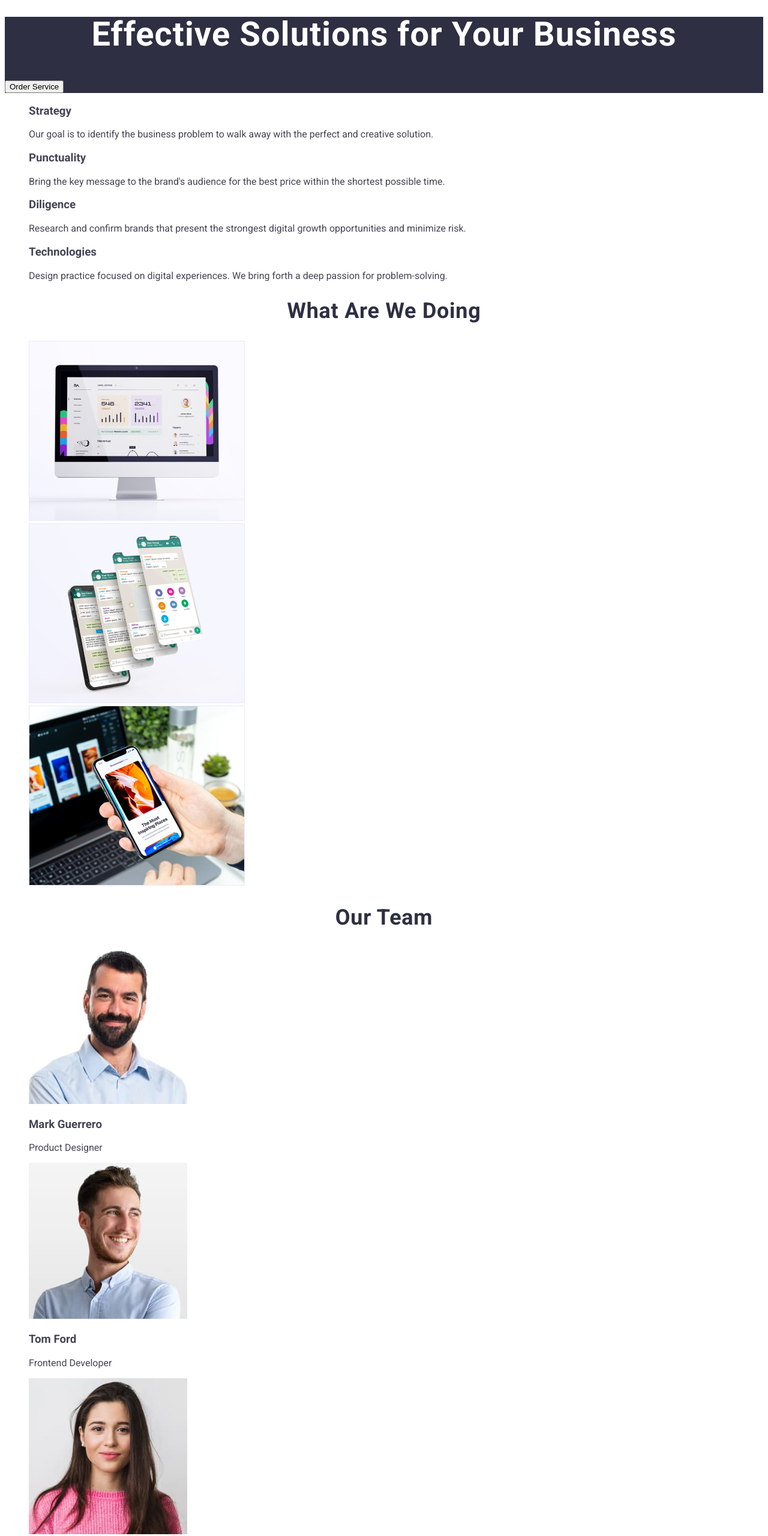
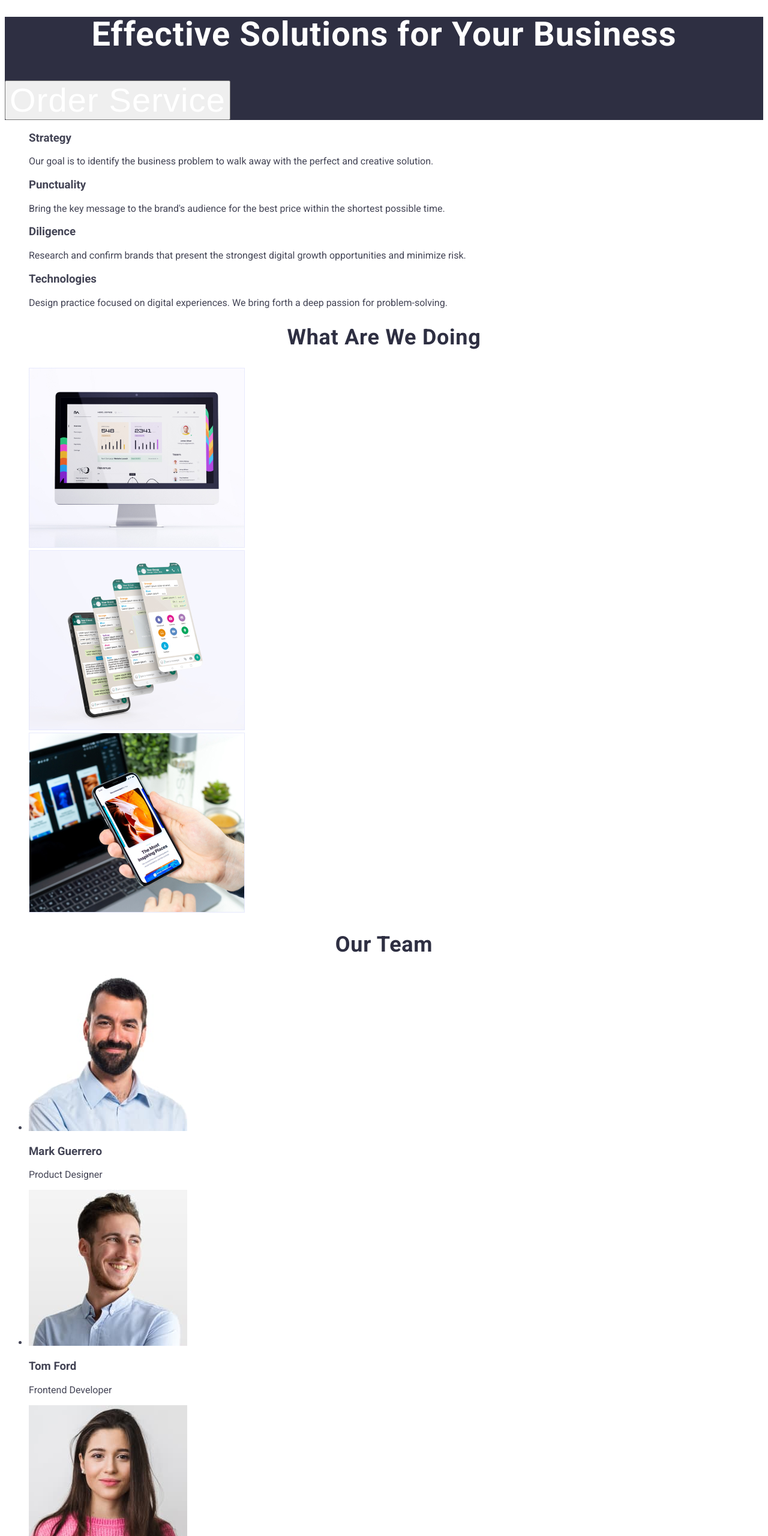
Before and after one commit to dima220994/goit-markup-hw-02, a plain HTML site: page index.html in a window 1280 px wide. Shown: the part 200-2760 px from the top of the page at 60% size. Drawn offline with Linux system fonts and the light colour scheme.

Commit message:
04040404

```diff
--- a/index.html
+++ b/index.html
@@ -53,12 +53,12 @@
       <!-- Section 0 -->
       <section class="hero">
         <h1 class="hero-title">Effective Solutions for Your Business</h1>
-        <button class="hero-button button" type="button">Order Service</button>
+        <button class="hero-title" type="button">Order Service</button>
       </section>
 
       <!-- Section 1 -->
       <section class="feature">
-        <h2 class="hidden-title" hidden>
+        <h2 class="features-list-title" hidden>
           Strategy-Punctuality-Diligence-Technologies
         </h2>
         <ul class="feature-list list">
@@ -110,7 +110,7 @@
       <!-- Section 3 -->
       <section class="team">
         <h2 class="team-gallery-caption">Our Team</h2>
-        <ul class="team-list list">
+        <ul class="team-list caption">
           <!--Mark Guerrero  -->
           <li class="team-item">
             <img
```
